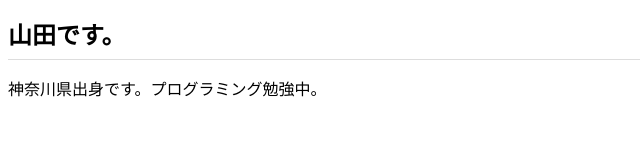
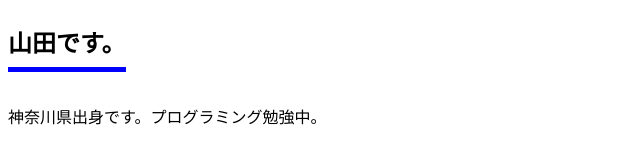
Before and after one commit to naganonaganaga/naganonaganaga.github.io, a plain HTML site: page index.html in a window 1280 px wide. Shown: the whole page, without its empty margins (0-640 px from the left). Drawn offline with Linux system fonts and the light colour scheme.

Commit message:
Add files via upload

```diff
--- a/cee/styles.css
+++ b/cee/styles.css
@@ -1,5 +1,6 @@
 h1{
   font-size: 24px;
   padding-bottom: 8px;
-  border-bottom: 1px solid #ddd;
+  border-bottom: 5px solid blue;
+  display: inline-block;
 }
```
